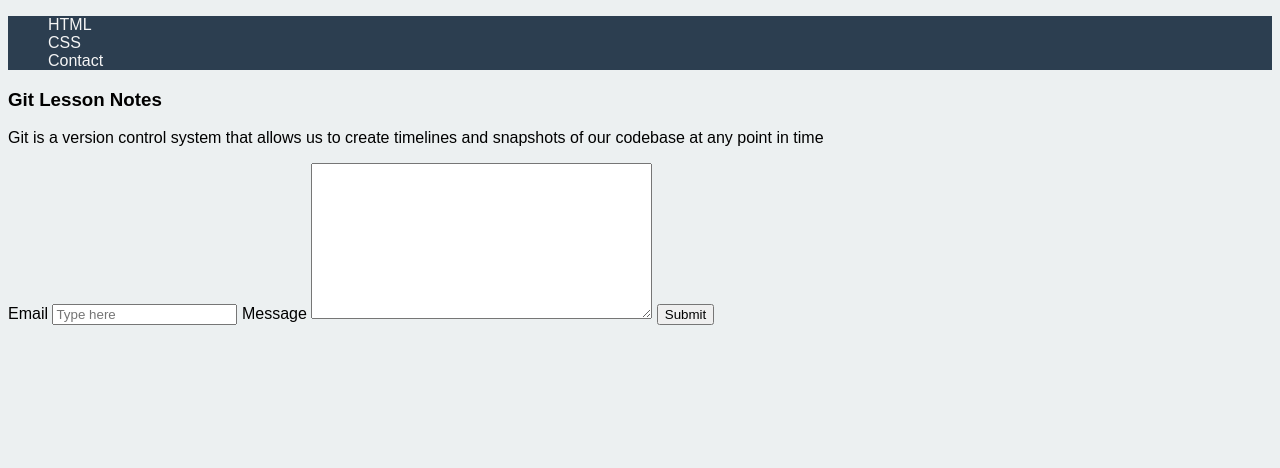
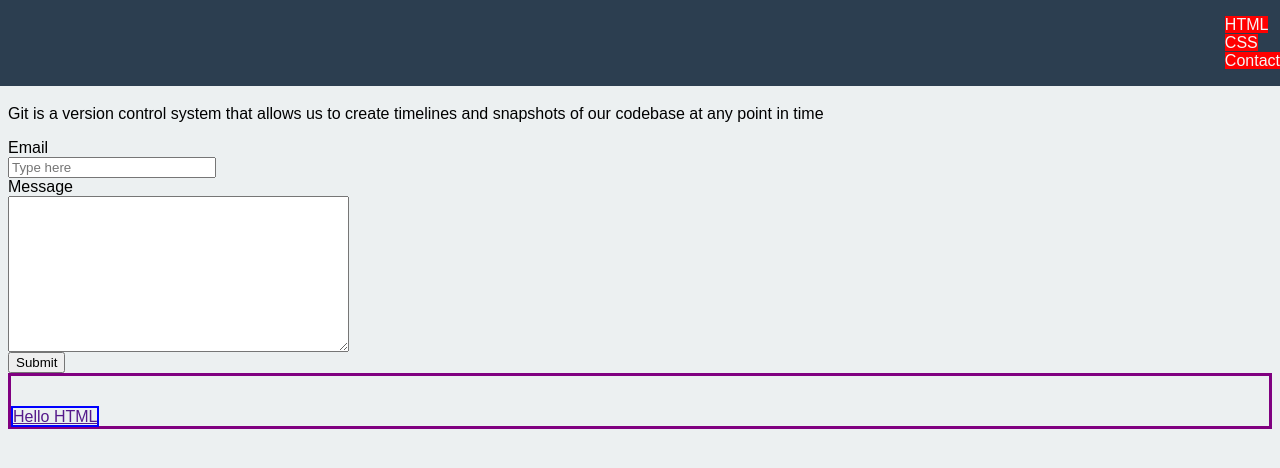
Before and after one commit to MaddieSiegel18/html-css-lesson, a plain HTML site: page index.html in a window 1280 px wide. Drawn offline with Linux system fonts and the light colour scheme.

Commit message:
changes thursday morning

```diff
--- a/index.html
+++ b/index.html
@@ -4,7 +4,7 @@
 <head>
     <meta charset="UTF-8">
     <meta http-equiv="X-UA-Compatible" content="IE=edge">
-    <meta name="viewport" content="width=device-width, initial-scale=5.0">
+    <meta name="viewport" content="width=device-width, initial-scale=1.0">
     <link rel="stylesheet" href="style.css">
     <title>HTML & CSS Lesson</title>
 </head>
@@ -18,23 +18,28 @@
         </ul>
     </nav>
 
-    <div>
+    <div style="margin-top: 4em;">
         <h3>Git Lesson Notes</h3>
         <p>Git is a version control system that allows us to create timelines and snapshots of our codebase at any point in time</p>
     </div>
 
     <div id="form-container">
         <form action="">
-            <label for="email">Email</label>
-            <input type="email" placeholder="Type here"
+            <label class="form-display" for="email">Email</label>
+            <input id="email-input" class="form-display" type="email" placeholder="Type here"
             autocapitalize="off"
             autocomplete="off"
             autocorrect="off">
-            <label for="message">Message</label>
-            <textarea name="message" id="message" cols="40" rows="10"></textarea>
+            <label  class="form-display" for="message">Message</label>
+            <textarea class="form-display" name="message" cols="40" rows="10"></textarea>
             <button id="submit" class="submit">Submit</button>
         </form>
     </div>
 
+    <div class="test">
+        <a style="border: 2px solid blue;" href="">Hello HTML</a>
+    </div>
+
+
 </body>
 </html>
--- a/style.css
+++ b/style.css
@@ -1,27 +1,20 @@
 /*  CSS Follows Rulesets */
 
 /*
-
 Ruleset
-
 Selector {
     declaration
     property: value;
     property: value;
 }
-
 */
 
 /*
-
 Box Model
-
 Every element has a margin, border, and padding
-
 * Margin -> space from element to its parent
 * Border -> a frame that encompasses an element
 * Padding -> space between element and its children elements
-
 */
 
 /* * {
@@ -36,7 +29,15 @@ body {
 }
 
 nav {
+    position: absolute;
+    top: 0;
+    left: 0;
+    width: 100vw;
     background-color: #2c3e50 !important;
+}
+
+.menu {
+    float: right;
 }
 
 .menu-options {
@@ -46,8 +47,23 @@ nav {
 .nav-link {
     text-decoration: none;
     color: whitesmoke;
+    background-color: red;
 }
 
 .nav-link:hover {
     color: #2980b9;
 }
+
+.form-display {
+    display: block;
+}
+
+#email-input {
+    width: 15em;
+}
+
+.test {
+    display: block;
+    border: 3px solid purple;
+    padding-top: 2em
+}
```
